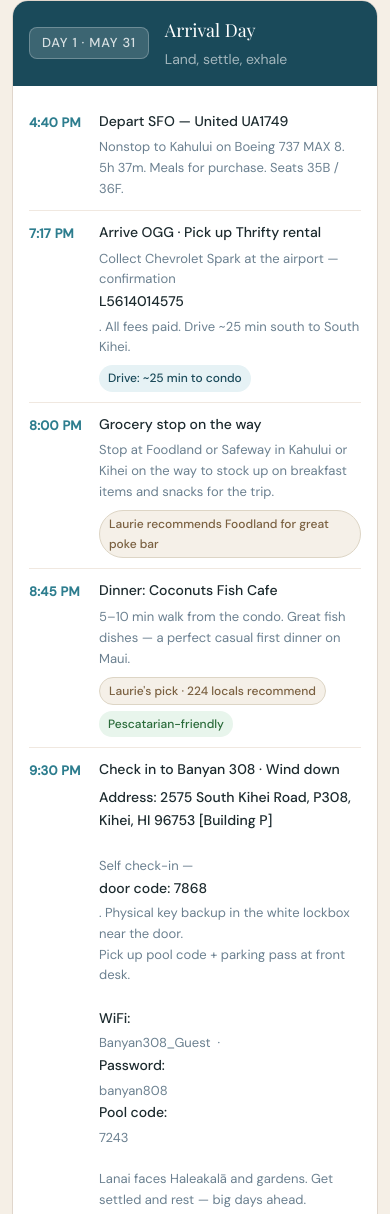
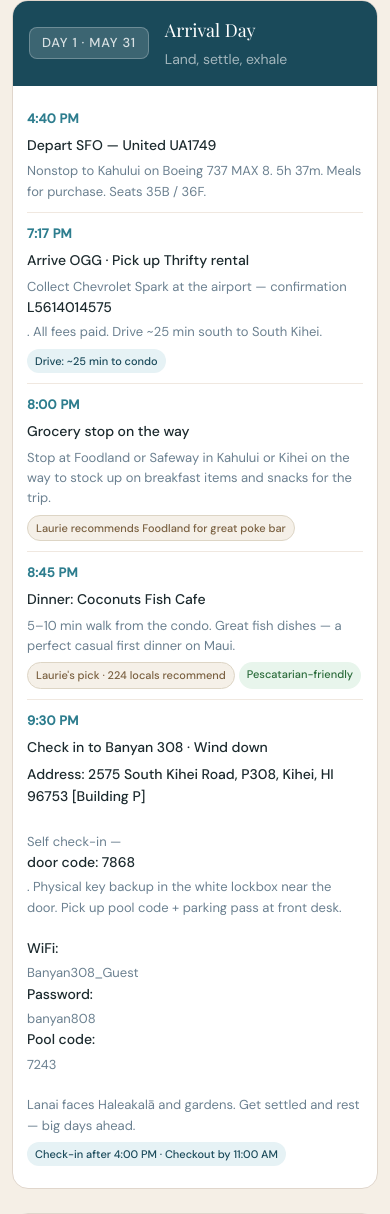
Before and after one commit to rameensaeed3/maui-trip-guide, a plain HTML site: page index.html in a window 390 px wide. Shown: the part 280-1494 px from the top of the page. Drawn offline with nearby package versions, Linux system fonts and the light colour scheme; a web font is replaced by a local one.

Commit message:
Fix iPhone formatting - stacked activities, nowrap codes

```diff
--- a/index.html
+++ b/index.html
@@ -460,11 +460,13 @@
     .section h2 { font-size: 22px; }
     .day-card-header { padding: 14px 16px; flex-direction: column; align-items: flex-start; gap: 6px; }
     .day-card-header h3 { font-size: 18px; }
-    .day-card-body { padding: 14px 16px; }
-    .activity { gap: 10px; padding: 10px 0; }
-    .activity-time { min-width: 60px; font-size: 13px; }
+    .day-card-body { padding: 12px 14px; }
+    .activity { gap: 4px; padding: 10px 0; flex-direction: column; }
+    .activity-time { min-width: unset; font-size: 13px; padding-top: 0; }
     .activity-detail strong { font-size: 14px; }
-    .activity-note { font-size: 13px; }
+    .activity-note { font-size: 13px; line-height: 1.55; }
+    .activity-tags { gap: 4px; margin-top: 6px; }
+    .tag { font-size: 11px; padding: 3px 8px; }
     .bookings-table { font-size: 11px; }
     .bookings-table th, .bookings-table td { padding: 7px 7px; font-size: 12px; }
     .bookings-table th:nth-child(2), .bookings-table td:nth-child(2) { min-width: 140px; }
@@ -561,7 +563,7 @@
         <div class="activity-time">7:17 PM</div>
         <div class="activity-detail">
           <strong>Arrive OGG · Pick up Thrifty rental</strong>
-          <div class="activity-note">Collect Chevrolet Spark at the airport — confirmation <strong>L5614014575</strong>. All fees paid. Drive ~25 min south to South Kihei.</div>
+          <div class="activity-note">Collect Chevrolet Spark at the airport — confirmation <span style="white-space:nowrap"><strong>L5614014575</strong></span>. All fees paid. Drive ~25 min south to South Kihei.</div>
           <div class="activity-tags"><span class="tag tag-info">Drive: ~25 min to condo</span></div>
         </div>
       </div>
@@ -587,9 +589,8 @@
           <strong>Check in to Banyan 308 · Wind down</strong>
           <div class="activity-note">
             <strong>Address: 2575 South Kihei Road, P308, Kihei, HI 96753 [Building P]</strong><br>
-            Self check-in — <strong>door code: 7868</strong>. Physical key backup in the white lockbox near the door.<br>
-            Pick up pool code + parking pass at front desk.<br><br>
-            <strong>WiFi:</strong> Banyan308_Guest &nbsp;·&nbsp; <strong>Password:</strong> banyan808<br>
+            Self check-in — <strong>door code: 7868</strong>. Physical key backup in the white lockbox near the door. Pick up pool code + parking pass at front desk.<br><br>
+            <strong>WiFi:</strong> Banyan308_Guest &nbsp;&nbsp;<strong>Password:</strong> banyan808<br>
             <strong>Pool code:</strong> 7243<br><br>
             Lanai faces Haleakalā and gardens. Get settled and rest — big days ahead.
           </div>
@@ -642,7 +643,7 @@
         <div class="activity-time">12:30 PM</div>
         <div class="activity-detail">
           <strong>5-Line Zipline Adventure · Maui Zipline Company</strong>
-          <div class="activity-note">Five ziplines through lush upcountry Maui scenery — stunning valley and ocean views. 2 adults, fully paid. Booking # <strong>352423919</strong>. Total tour time 12:30–2:00 PM.</div>
+          <div class="activity-note">Five ziplines through lush upcountry Maui scenery — stunning valley and ocean views. 2 adults, fully paid. Booking # <span style="white-space:nowrap"><strong>352423919</strong></span>. Total tour time 12:30–2:00 PM.</div>
           <div class="activity-tags"><span class="tag tag-info">Booking #352423919 · 2 adults · Fully paid · $329.92</span></div>
         </div>
       </div>
@@ -891,7 +892,7 @@
         <div class="activity-time">12:30 PM</div>
         <div class="activity-detail">
           <strong>Check in — Atlantis Submarine Tour · Lahaina Harbor</strong>
-          <div class="activity-note">Park at the Prison Street parking lot and look for the Atlantis "Meet Here" sign. Booking # <strong>12824960</strong> · Order # <strong>6F0Q0X8Y7F6E7O6J</strong>.</div>
+          <div class="activity-note">Park at the Prison Street parking lot and look for the Atlantis "Meet Here" sign. Booking # <span style="white-space:nowrap"><strong>12824960</strong></span> · Order # <span style="white-space:nowrap"><strong>6F0Q0X8Y7F6E7O6J</strong></span>.</div>
           <div class="activity-tags"><span class="tag tag-info">Check-in 12:30 PM · Tour departs 1:00 PM</span></div>
         </div>
       </div>
```
